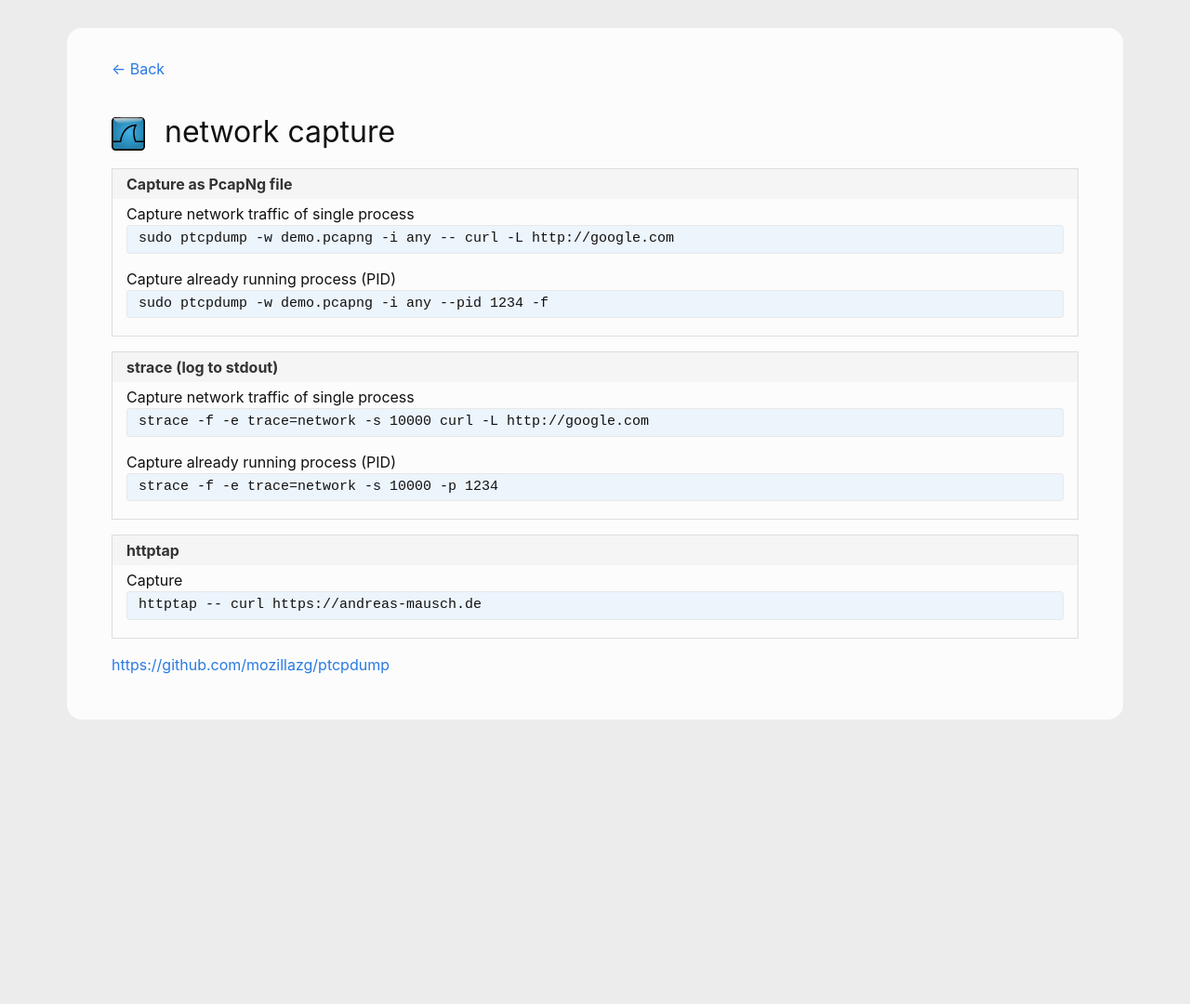
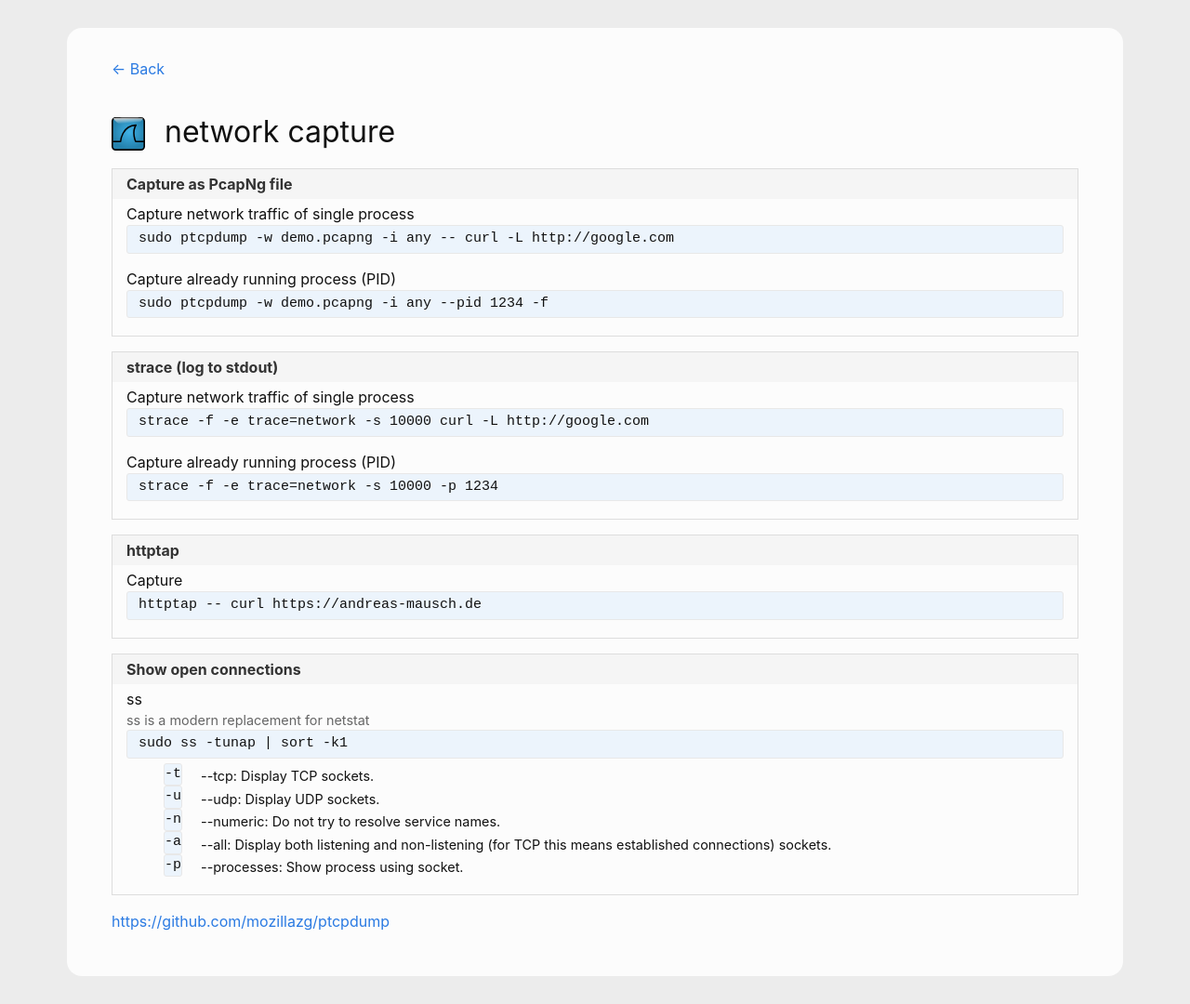
Before and after one commit to andreas-mausch/cheatsheets, a Jekyll site: the page built from _cheatsheets/network-capture.md, in a window 1280 px wide. Shown: the whole page at 93% size. Built offline with Jekyll 4.4.1, drawn with Linux system fonts in a browser that asks for light colours; before the commit the page ends 900 px from its top, so only the background shows below that.

Commit message:
ss: Show open network connections

```diff
--- a/_cheatsheets/network-capture.md
+++ b/_cheatsheets/network-capture.md
@@ -14,6 +14,17 @@ section:
   - name: httptap
     commands:
       Capture: httptap -- curl https://andreas-mausch.de
+  - name: Show open connections
+    commands:
+      - title: ss
+        description: ss is a modern replacement for netstat
+        command: sudo ss -tunap | sort -k1
+        options:
+          -t: "--tcp: Display TCP sockets."
+          -u: "--udp: Display UDP sockets."
+          -n: "--numeric: Do not try to resolve service names."
+          -a: "--all: Display both listening and non-listening (for TCP this means established connections) sockets."
+          -p: "--processes: Show process using socket."
 ---
 
 <https://github.com/mozillazg/ptcpdump>
```
